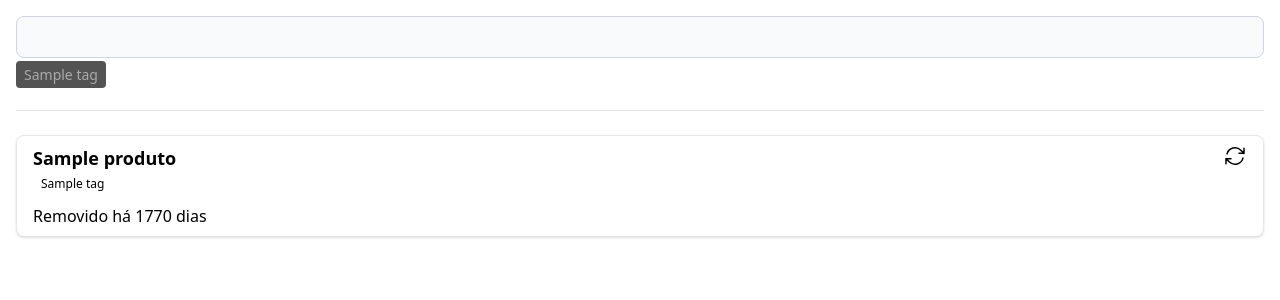
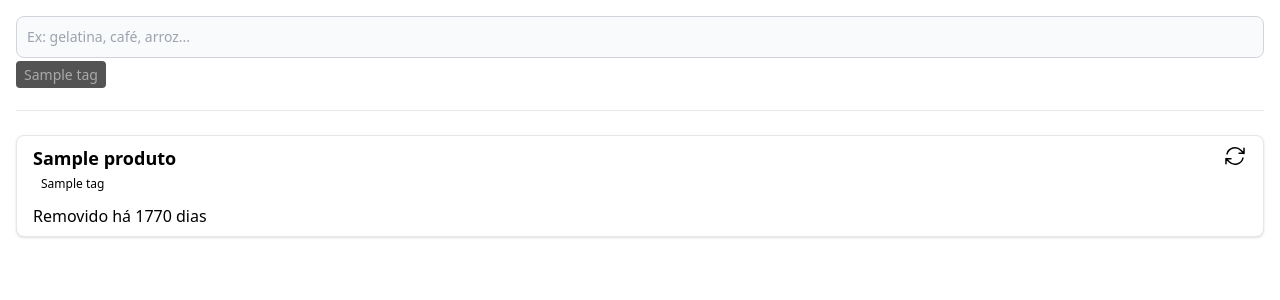
Before and after one commit to toshikurauchi/validade, a Django app: template core/templates/core/produtos.html in a window 1280 px wide. Shown: the part 80-380 px from the top of the page. Run offline with Django 5.2, Linux system fonts and the light colour scheme; tables that the repository leaves empty hold one stand-in row (values such as "Sample post"); the template is opened without the code that fills it: values that come from a table or form of the project are taken from there, most other values are stand-ins (such as "Sample title", 1, 10 or a date in 2020).

Commit message:
Placeholder da busca

```diff
--- a/core/templates/core/produtos.html
+++ b/core/templates/core/produtos.html
@@ -8,6 +8,7 @@
     <input type="search"
            name="q"
            id="busca"
+           placeholder="Ex: gelatina, café, arroz..."
            value="{{ q }}"
            class="bg-gray-50 border border-gray-300 text-gray-900 text-sm rounded-lg focus:ring-blue-500 focus:border-blue-500 block w-full p-2.5"
            hx-trigger="keyup changed delay:500ms"
```
